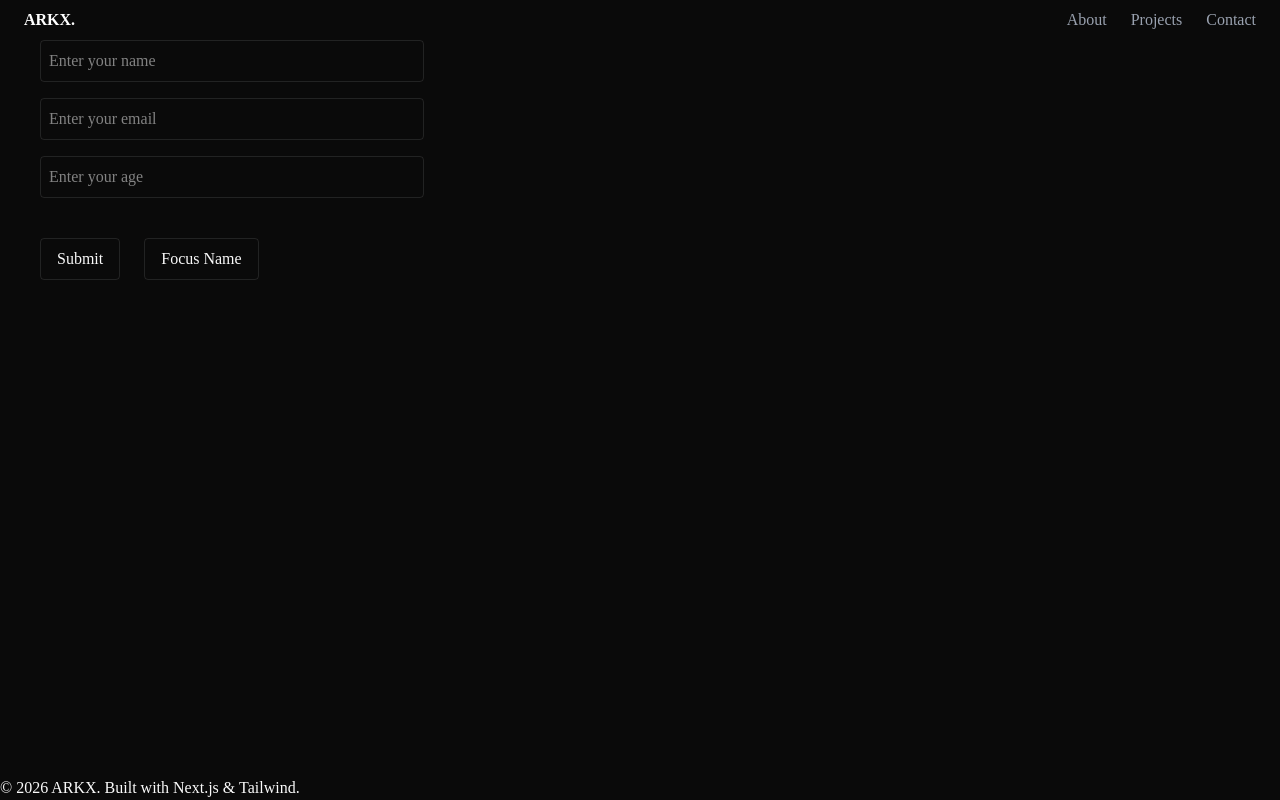
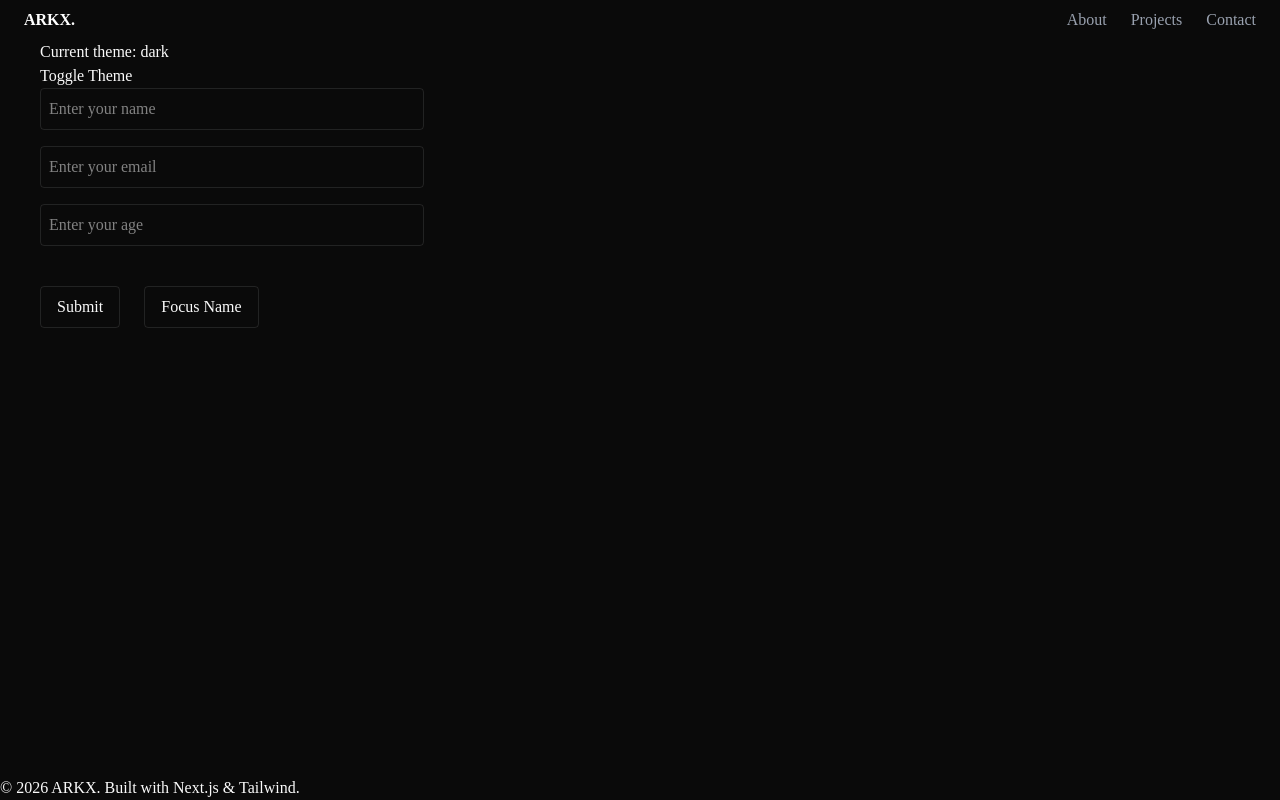
Before and after one commit to ammarsiddiqui0/arkx, a Next.js app: page /playground in a window 1280 px wide. Built offline with nearby package versions, Linux system fonts and the light colour scheme.

Commit message:
Update page.tsx

```diff
--- a/app/playground/page.tsx
+++ b/app/playground/page.tsx
@@ -1,6 +1,14 @@
 "use client";
 
-import { useState , useRef } from "react";
+import { useState , createContext , useContext , useRef } from "react";
+
+const ThemeContext = createContext("dark");
+
+function ThemeDisplay() {
+    const theme = useContext(ThemeContext);
+
+    return <p>Current theme: {theme}</p>;
+}
 
 export default function Playground() {
     const [name, setName] = useState("");
@@ -8,6 +16,8 @@ export default function Playground() {
     const [age, setAge] = useState("");
 
     const nameInputRef = useRef<HTMLInputElement>(null);
+
+    const [theme, setTheme] = useState("dark");
 
     function focusNameInput() {
         nameInputRef.current?.focus();
@@ -19,7 +29,17 @@ export default function Playground() {
     }
 
     return (
+        <ThemeContext.Provider value={theme}>
             <div className="p-10">
+                <ThemeDisplay />
+
+                <button
+                    type='button'
+                    onClick={() => setTheme(theme === "dark" ? "light" : "dark")}
+                >
+                    Toggle Theme
+                </button>
+
                 <form onSubmit={handleSubmit} className="space-y-4 max-w-sm">
                     <input
                         ref={nameInputRef}
@@ -55,5 +75,6 @@ export default function Playground() {
                     </button>
                 </form>
             </div>
+        </ThemeContext.Provider>
     );
 }
```
Lines whose indentation alone changed are shown as unchanged.
